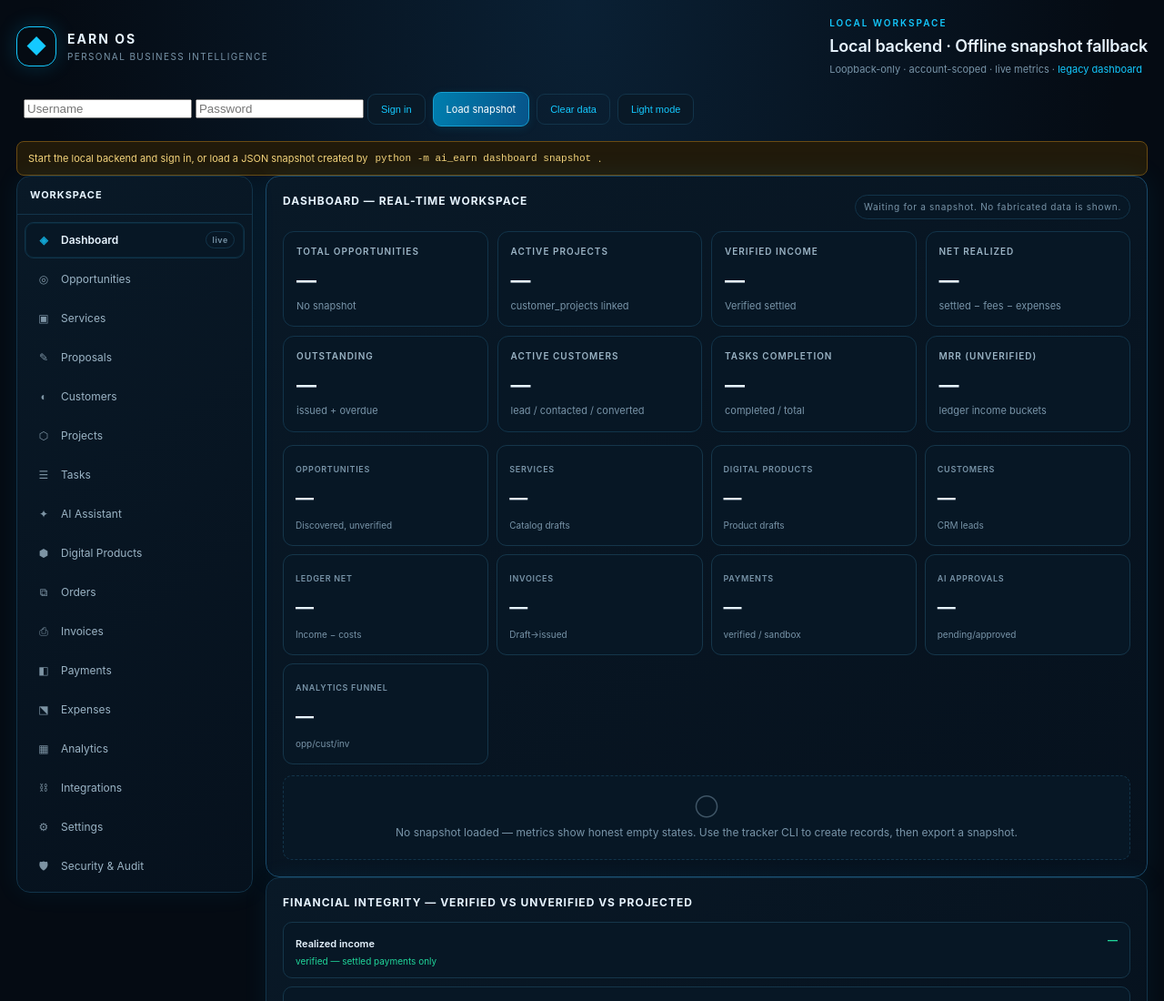
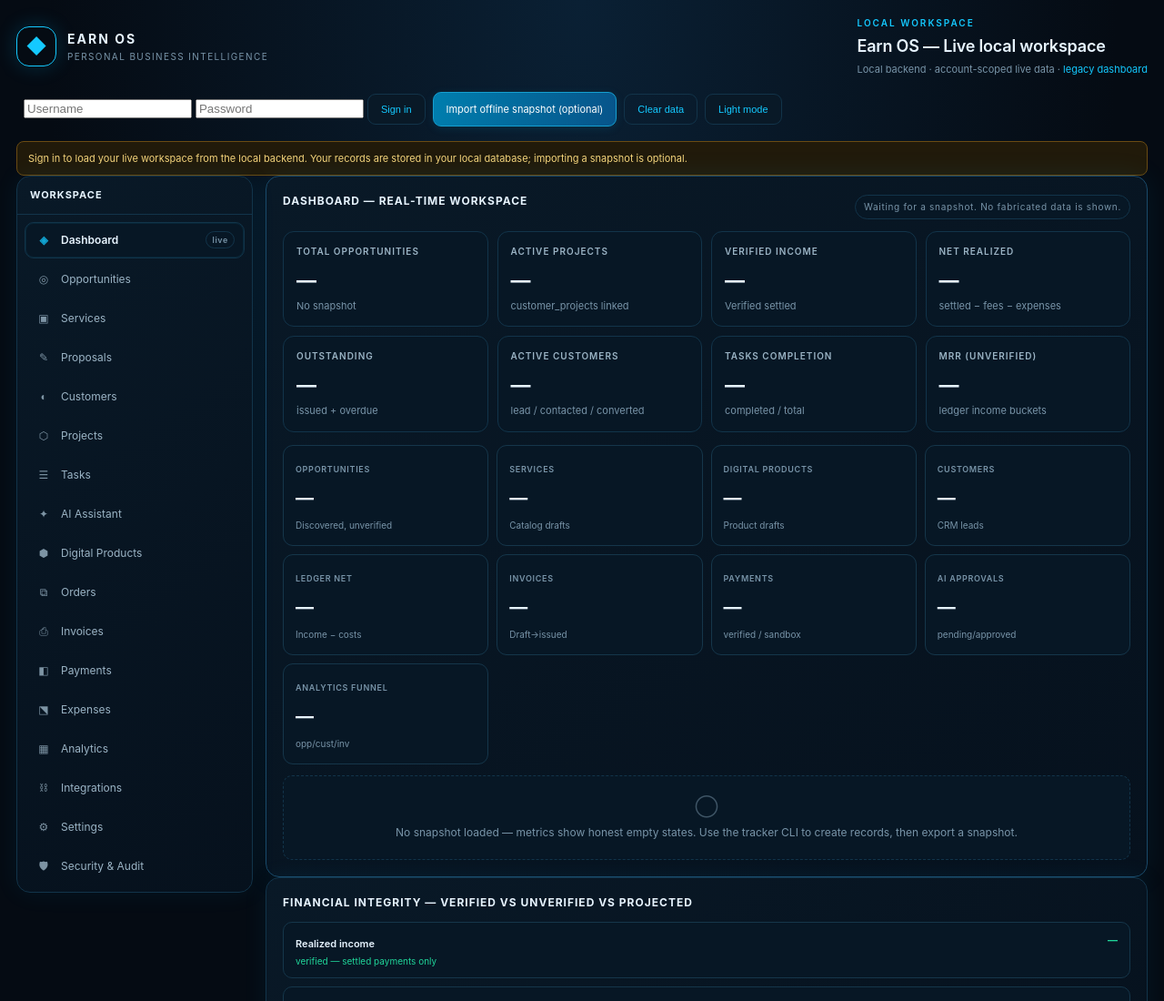
Before and after one commit to ay23-byte/Ai-earn, a plain HTML site: page dashboard/app.html in a window 1280 px wide. Shown: the top 1100 px of the page at 91% size. Drawn offline with Linux system fonts and the light colour scheme.

Commit message:
Make live workspace primary and snapshots optional

```diff
--- a/dashboard/app.html
+++ b/dashboard/app.html
@@ -19,8 +19,8 @@
   </div>
   <div class="title-block">
     <div class="eyebrow">LOCAL WORKSPACE</div>
-    <h1>Local backend · Offline snapshot fallback</h1>
-    <div class="muted">Loopback-only · account-scoped · live metrics · <a href="connected.html">legacy dashboard</a></div>
+    <h1>Earn OS — Live local workspace</h1>
+    <div class="muted">Local backend · account-scoped live data · <a href="connected.html">legacy dashboard</a></div>
   </div>
   <div class="header-actions">
     <span id="signedInAs" class="muted" aria-live="polite"></span>
@@ -30,13 +30,13 @@
       <button class="button" type="submit">Sign in</button><span id="loginMessage" class="muted" role="status"></span>
     </form>
     <button class="button ghost" id="logoutButton" type="button" hidden>Sign out</button>
-    <label class="load" for="snapshotFile">Load snapshot<input id="snapshotFile" type="file" accept="application/json,.json" aria-label="Load snapshot file"></label>
+    <label class="load" for="snapshotFile">Import offline snapshot (optional)<input id="snapshotFile" type="file" accept="application/json,.json" aria-label="Import optional offline snapshot"></label>
     <button class="button ghost" id="clearSnapshot" type="button">Clear data</button>
     <button class="button" id="themeToggle" type="button" aria-pressed="false" aria-label="Toggle dark and light theme">Light mode</button>
   </div>
 </header>
 
-<div class="status" id="snapshotStatus" role="status" aria-live="polite" aria-atomic="true">Start the local backend and sign in, or load a JSON snapshot created by <code>python -m ai_earn dashboard snapshot</code>.</div><div class="muted" id="lastUpdated" aria-live="polite"></div>
+<div class="status" id="snapshotStatus" role="status" aria-live="polite" aria-atomic="true">Sign in to load your live workspace from the local backend. Your records are stored in your local database; importing a snapshot is optional.</div><div class="muted" id="lastUpdated" aria-live="polite"></div>
 <div id="toastContainer" class="toast-container" aria-live="polite" aria-atomic="true"></div>
 
 <div class="layout">
```
